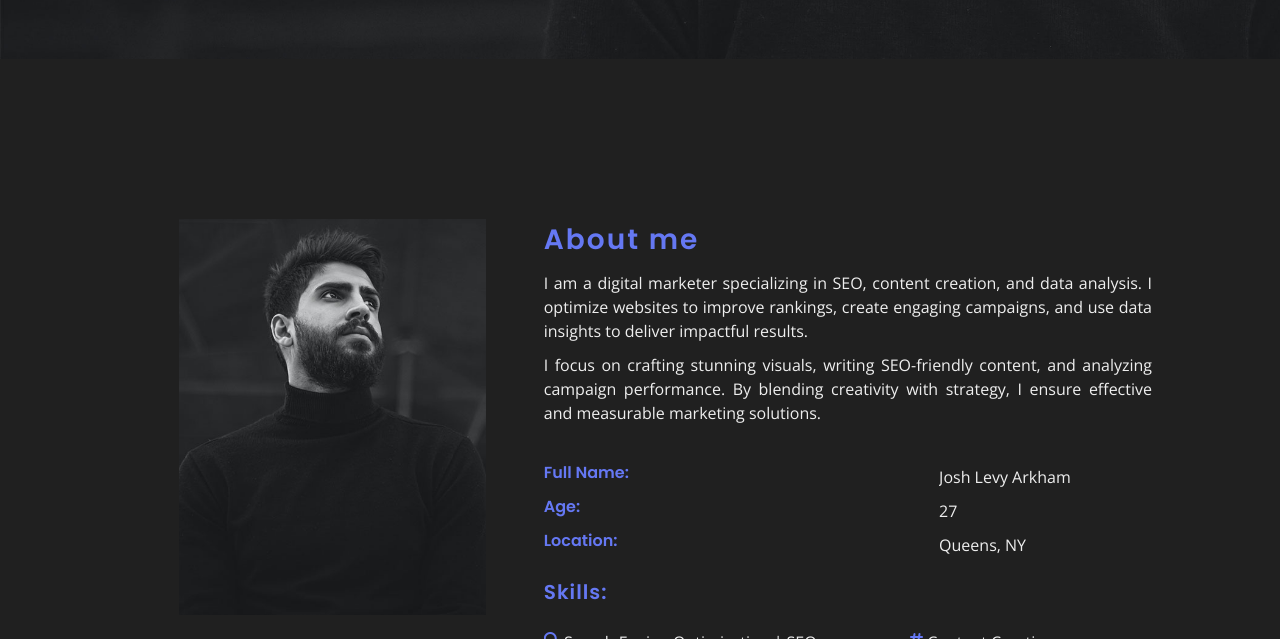
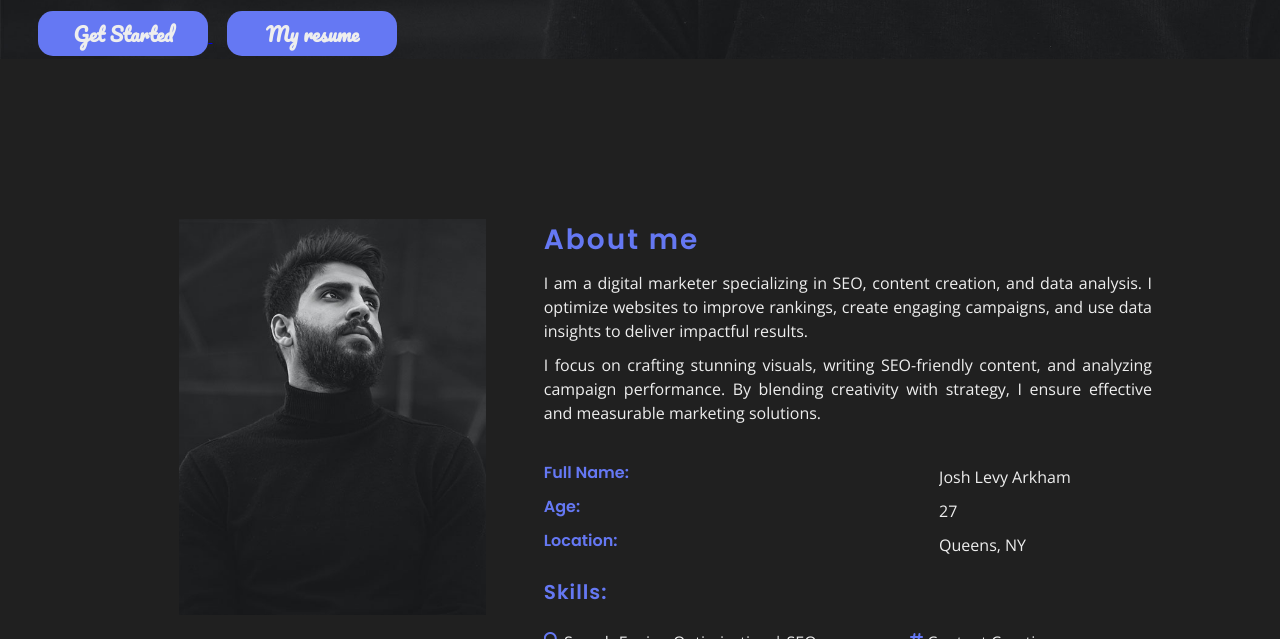
Before and after one commit to gasparc-101/digitalmarketer, a plain HTML site: page code/index.html in a window 1280 px wide. Shown: the part 741-1380 px from the top of the page. Drawn offline with nearby package versions, Linux system fonts and the light colour scheme.

Commit message:
pushed the intro down

```diff
--- a/code/styles.css
+++ b/code/styles.css
@@ -87,7 +87,7 @@ nav > #logo {
 
 #home .intro {
     position: relative;
-    top: 60%;
+    top: 67.5%;
     padding-left: 3%;
     height: 80vh;
 }
```
